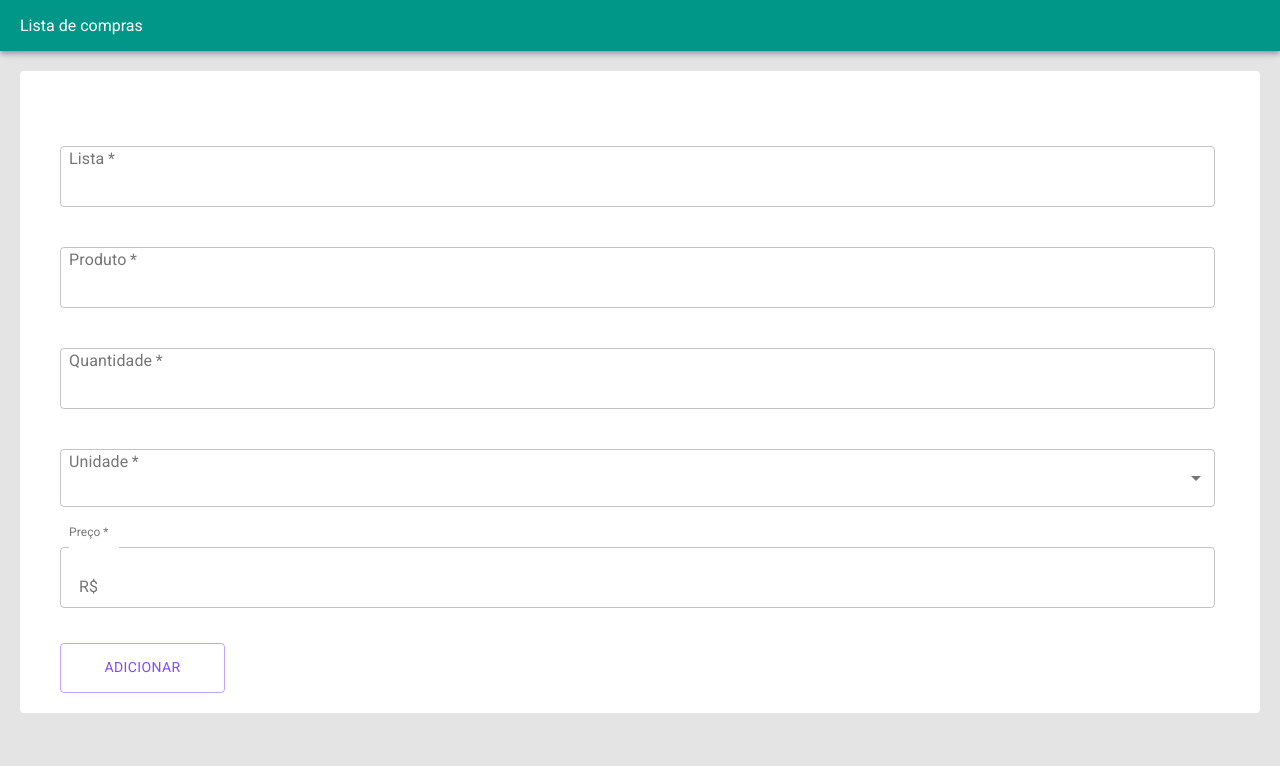
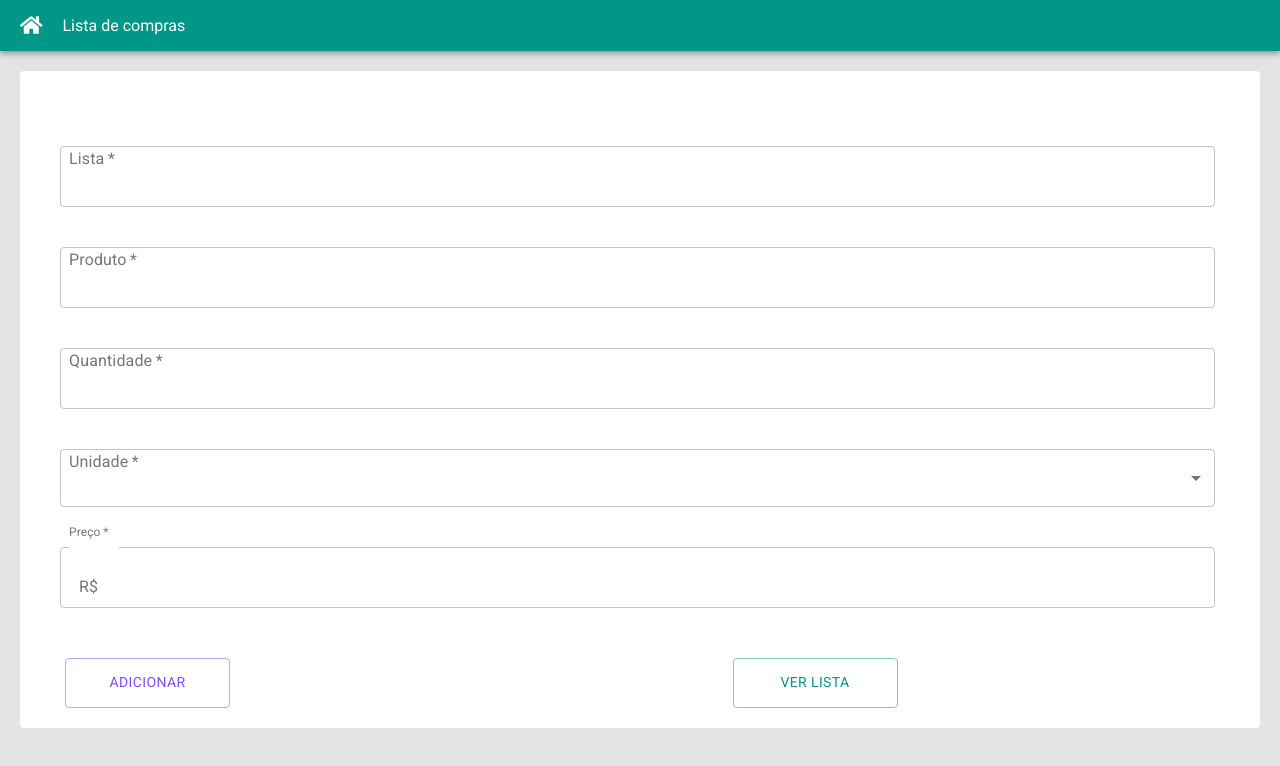
Before and after one commit to brenodev/lista_de_compras, a React (Create React App) app: page /Lista in a window 1280 px wide. Shown: the top 766 px of the page. Built offline with nearby package versions, Linux system fonts and the light colour scheme.

Commit message:
criado componente de itemlist

```diff
--- a/src/App.css
+++ b/src/App.css
@@ -9,6 +9,13 @@
 
 .header {
   padding: 0 20px;
+  display: flex;
+  align-items: center;
+}
+
+.header svg {
+  margin-right: 20px;
+  font-size: 20px;
 }
 
 a,
--- a/src/common/Header.jsx
+++ b/src/common/Header.jsx
@@ -1,5 +1,7 @@
 import React from 'react';
 import AppBar from '@material-ui/core/AppBar';
+import { FontAwesomeIcon} from "@fortawesome/react-fontawesome"
+import { faHome } from "@fortawesome/free-solid-svg-icons"
 import { Link} from "react-router-dom"
 
 const Header = props => {
@@ -8,8 +10,9 @@ const Header = props => {
        <AppBar position="static" color="primary">
         <div className="header">
           <Link to="/">
-            <p className="text-left">Lista de compras</p>
+          <FontAwesomeIcon icon={faHome} size="sm" />
           </Link>
+          <p className="text-left">Lista de compras</p>
         </div>
       </AppBar>
     </React.Fragment>
--- a/src/common/createList/CreateList.jsx
+++ b/src/common/createList/CreateList.jsx
@@ -1,82 +1,11 @@
 import React from "react"
-import { TextField, MenuItem, Grid, InputAdornment, Button } from "@material-ui/core"
 import "./CreateList.css"
-
-const units = ["Quilo", "Litro", "Unidade"]
+import CreateListForm from "./createListForm/CreateListForm"
 
 const CreateList = props => {
   return (
     <div className="page-container">
-      <form className="form-container">
-        <Grid container>
-          <Grid item xs={12}>
-            <TextField
-              required
-              label="Lista"
-              name="list"
-              className=""
-              value={''}
-              onChange={() => {} }
-              variant="outlined"
-            />
-          </Grid>
-          <Grid item xs={12}>
-            <TextField
-              required
-              label="Produto"
-              name="product"
-              className=""
-              value={''}
-              onChange={() => {} }
-              variant="outlined"
-            />
-          </Grid>
-          <Grid item xs={12}>
-            <TextField
-              required
-              label="Quantidade"
-              name="quantity"
-              className=""
-              value={''}
-              onChange={() => {} }
-              variant="outlined"
-            />
-          </Grid>
-          <Grid item xs={12}>
-            <TextField
-              select
-              required
-              label="Unidade"
-              name="unity"
-              className=""
-              value={''}
-              onChange={() => {} }
-              variant="outlined"
-            >
-            {units.map(options => (
-              <MenuItem key={options} value={options}>{options}</MenuItem>
-            ))}
-            </TextField>
-          </Grid>
-          <Grid item xs={12}>
-            <TextField
-              required
-              label="Preço"
-              name="price"
-              className=""
-              value={''}
-              onChange={() => {} }
-              variant="outlined"
-              InputProps={{
-                startAdornment: <InputAdornment position="start">R$</InputAdornment>
-              }}
-            />
-          </Grid>
-          <Grid item xs={12}>
-            <Button variant="outlined" color="secondary">ADICIONAR</Button>
-          </Grid>
-        </Grid>
-      </form>
+      <CreateListForm />
     </div>
   )
 }
--- /dev/null
+++ b/src/common/createList/createListForm/CreateListForm.jsx
@@ -0,0 +1,92 @@
+import React from "react"
+import { TextField, MenuItem, Grid, InputAdornment, Button } from "@material-ui/core"
+import { Link } from 'react-router-dom'
+
+const units = ["Quilo", "Litro", "Unidade"]
+const CreateListForm = props => {
+  return (
+    <React.Fragment>
+      <form className="form-container">
+        <Grid container>
+          <Grid item xs={12}>
+            <TextField
+              required
+              label="Lista"
+              name="list"
+              className=""
+              value={''}
+              onChange={() => {} }
+              variant="outlined"
+            />
+          </Grid>
+          <Grid item xs={12}>
+            <TextField
+              required
+              label="Produto"
+              name="product"
+              className=""
+              value={''}
+              onChange={() => {} }
+              variant="outlined"
+            />
+          </Grid>
+          <Grid item xs={12}>
+            <TextField
+              required
+              label="Quantidade"
+              name="quantity"
+              className=""
+              value={''}
+              onChange={() => {} }
+              variant="outlined"
+            />
+          </Grid>
+          <Grid item xs={12}>
+            <TextField
+              select
+              required
+              label="Unidade"
+              name="unity"
+              className=""
+              value={''}
+              onChange={() => {} }
+              variant="outlined"
+            >
+            {units.map(options => (
+              <MenuItem key={options} value={options}>{options}</MenuItem>
+            ))}
+            </TextField>
+          </Grid>
+          <Grid item xs={12}>
+            <TextField
+              required
+              label="Preço"
+              name="price"
+              className=""
+              value={''}
+              onChange={() => {} }
+              variant="outlined"
+              InputProps={{
+                startAdornment: <InputAdornment position="start">R$</InputAdornment>
+              }}
+            />
+          </Grid>
+          <Grid container style={{display: "flex", justifyContent: "space-between"}}>
+            <Grid item xs={5}>
+              <Button variant="outlined" color="secondary">ADICIONAR</Button>
+            </Grid>
+            <Grid item xs={5}>
+              <Link to="/Item-List">
+                <Button variant="outlined" color="primary">
+                  Ver Lista
+                </Button>
+              </Link>
+            </Grid>
+          </Grid>
+        </Grid>
+      </form>
+    </React.Fragment>
+  )
+}
+
+export default CreateListForm
--- /dev/null
+++ b/src/common/createList/createListItem/CreateListItem.jsx
@@ -0,0 +1,27 @@
+import React from "react"
+import CustomCard from "../../customCard"
+import { Checkbox, Typography } from "@material-ui/core"
+
+const CreateListItem = props => {
+  return (
+    <div className="page-container">
+      <div className="list-items-container">
+        <CustomCard
+          link="#"
+          containerClass="list-item"
+        >
+          <div>
+            <div className="list-item-header">
+              <Typography variant="subtitle1" component="h2">Café</Typography>
+              <Checkbox />
+            </div>
+            <Typography component="p">1 unidade</Typography>
+            <Typography component="p">R$ 10.00</Typography>
+          </div>
+        </CustomCard>
+      </div>
+    </div>
+  )
+}
+
+export default CreateListItem
--- /dev/null
+++ b/src/common/createList/createListItem/index.js
@@ -0,0 +1,3 @@
+import CreateListItem from "./CreateListItem";
+
+export default CreateListItem;
--- a/src/common/customCard/CustomCard.jsx
+++ b/src/common/customCard/CustomCard.jsx
@@ -30,7 +30,8 @@ const CustomCard = props => {
 CustomCard.propTypes = {
   containerClass: PropTypes.string.isRequired,
   children: PropTypes.element.isRequired,
-  footer: PropTypes.element
+  footer: PropTypes.element,
+  link: PropTypes.string.isRequired
 }
 
 export default CustomCard
--- a/src/routes.js
+++ b/src/routes.js
@@ -3,6 +3,7 @@ import { BrowserRouter, Route, Switch } from "react-router-dom"
 import Header from "./common/Header"
 import Home from "./home/Home"
 import CreateList from "./common/createList/CreateList"
+import CreateListItem from "./common/createList/createListItem"
 
 
 const Routes = () => {
@@ -13,6 +14,7 @@ const Routes = () => {
         <Switch>
           <Route path="/" exact component={Home}/>
           <Route path="/Lista" component={CreateList}/>
+          <Route path="/Item-List" component={CreateListItem} />
         </Switch>
       </React.Fragment>
     </BrowserRouter>
```
Lines whose indentation alone changed are shown as unchanged.
